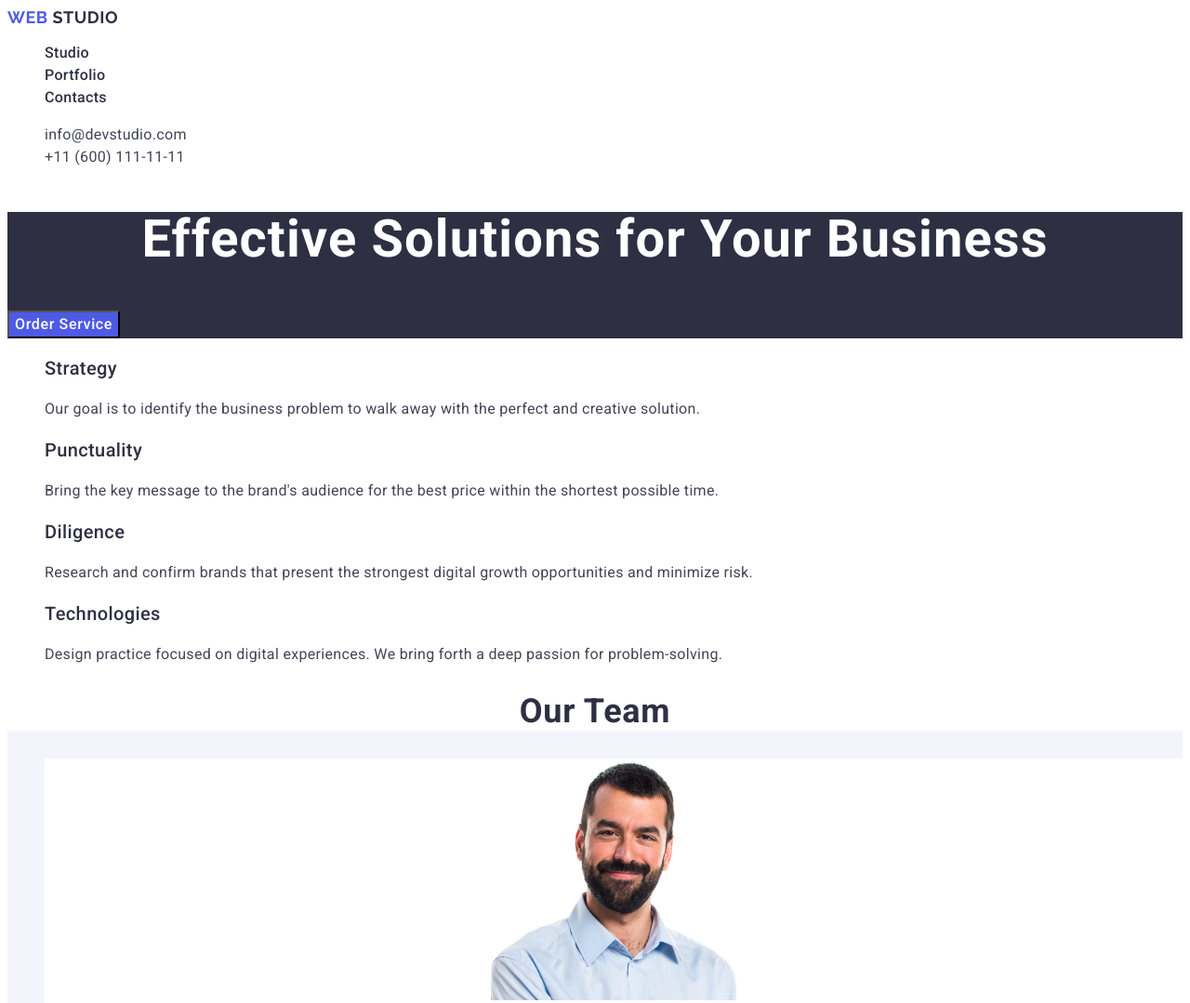
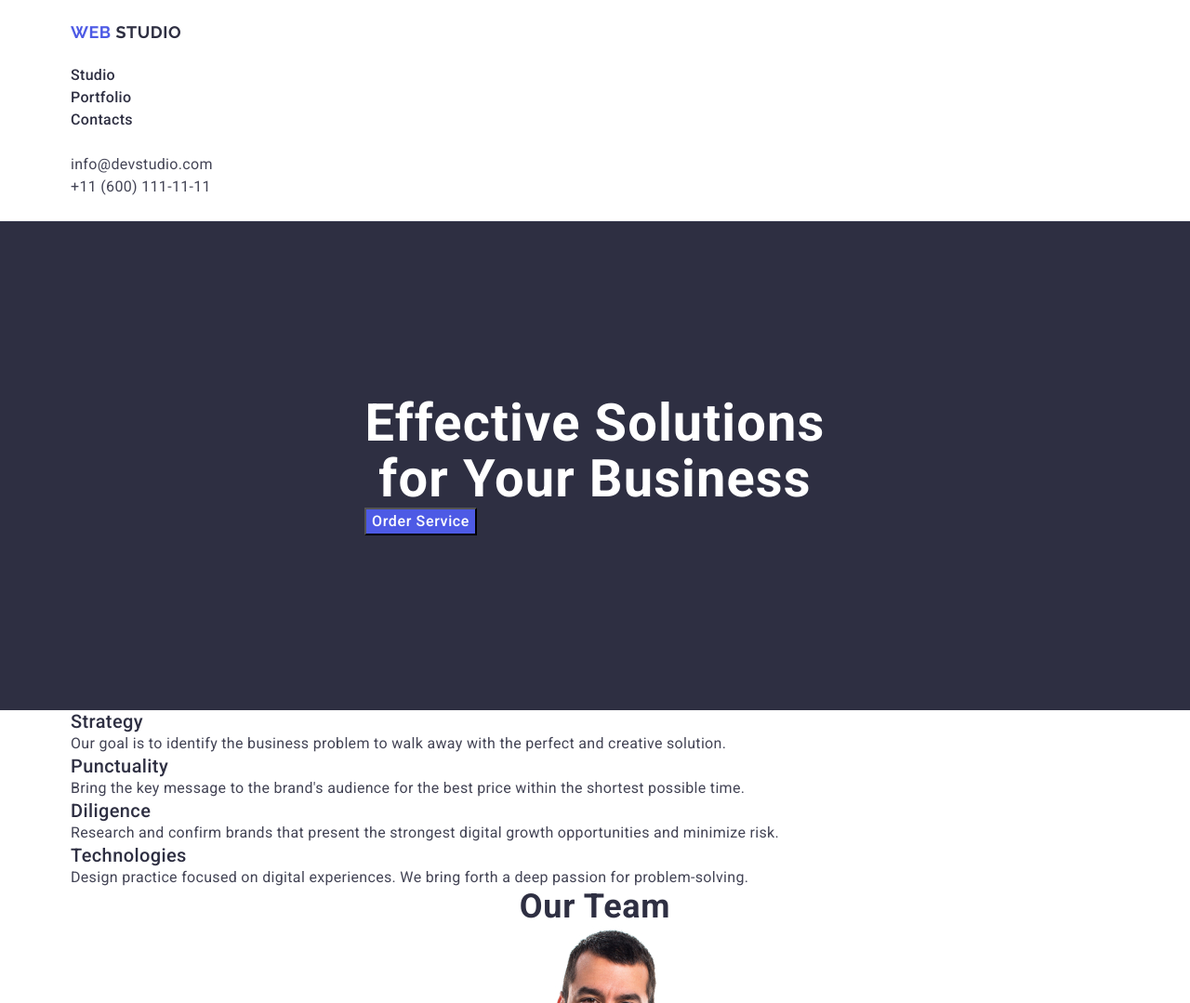
Before and after one commit to Timoha-osobennyy/goithomework03, a plain HTML site: page index.html in a window 1280 px wide. Shown: the top 1079 px of the page at 93% size. Drawn offline with nearby package versions, Linux system fonts and the light colour scheme.

Commit message:
homewor03

```diff
--- a/css/styles.css
+++ b/css/styles.css
@@ -1,3 +1,47 @@
+h1,
+h2,
+h3,
+h4,
+h5,
+h6,
+p {
+    margin-top: 0;
+    margin-bottom: 0;
+}
+
+ul,
+ol {
+    list-style: none;
+    margin-top: 0;
+    margin-bottom: 0;
+    padding-left: 0;
+}
+
+.container {
+    max-width: 1158px;
+    padding-left: 15px;
+    padding-right: 15px;
+    margin: 0 auto;
+}
+.container-header
+.header-nav
+.menu-nav
+.header-adress {
+ display: flex;
+}
+ .container-header {
+ justify-content: space-between;
+   align-items: center;
+}
+.header-adress {
+    padding: 24px 0;
+    gap: 40px;
+}
+.menu-nav {
+    align-items: center;
+    gap: 40px;
+
+}
 body {
     color:#434455;
         font-family: "Roboto", sans-serif;
@@ -23,8 +67,13 @@ font-style: normal;
 }
 
 ul{ list-style: none;}
+
 a {
 text-decoration: none;
+}
+
+.img {
+    display: block;
 }
 
 .info-link {
@@ -63,6 +112,9 @@ font-size: 16px;
   text-align: left;
   color: #4d5ae5;
   text-transform: uppercase;
+  padding: 24px 0;
+  display: block;
+  margin-right: 76px;
     }
 .logo>.studio-footer {
             color: #2e2f42;
@@ -80,6 +132,14 @@ font-size: 16px;
 }
 .effective-solutions{
     background-color:#2e2f42;
+    padding-top: 188px;
+    padding-bottom: 188px;
+    display: flex;
+
+}
+.container-effective-solutions {
+flex-direction: column;
+ gap: 40px;
 
 }
 .h-effective-solutions{
@@ -88,6 +148,10 @@ color: #ffffff;
     line-height: 1.07;
     letter-spacing: 0.02em;
     text-align: center;
+     margin-right: auto;
+     margin-left: auto;
+    display: flex;
+     max-width: 496px;
 }
 .ourteam{
 background-color: #f4f4fd;
@@ -203,3 +267,7 @@ background-color: #2e2f42;
 .footer> .logo> .studio-footer{
     color: #f4f4fd;
 }
+
+header {
+    border-bottom: 1px solid #e7e9fc;
+}
--- a/index.html
+++ b/index.html
@@ -5,7 +5,10 @@
     <meta charset="UTF-8">
     <meta name="viewport" content="width=device-width, initial-scale=1.0">
     <title>Web Studio</title>
-<link rel="preconnect" href="https://fonts.googleapis.com">
+<link rel="stylesheet" href="https://cdnjs.cloudflare.com/ajax/libs/modern-normalize/2.0.0/modern-normalize.min.css"
+    integrity="sha512-4xo8blKMVCiXpTaLzQSLSw3KFOVPWhm/TRtuPVc4WG6kUgjH6J03IBuG7JZPkcWMxJ5huwaBpOpnwYElP/m6wg=="
+    crossorigin="anonymous" referrerpolicy="no-referrer" />
+    <link rel="preconnect" href="https://fonts.googleapis.com">
 <link rel="preconnect" href="https://fonts.gstatic.com" crossorigin>
 <link href="https://fonts.googleapis.com/css2?family=Raleway:wght@700&family=Roboto:wght@400;500;700&display=swap"
     rel="stylesheet">
@@ -16,11 +19,13 @@
     <!-- header -->
 
     <header class="header">
-        <nav>
+
+        <div class="container container-header">
+        <nav class="header-nav" >
             <!--  navigation -->
             <a  href="./index.html" class="logo" >Web <span class="studio-logo"> Studio</span></a>
 
-            <ul>
+            <ul class="menu-nav" >
                 <li><a class="nav-focus" href="./index.html" >Studio</a></li>
                 <li><a class="nav-focus" href="">Portfolio</a></li>
                 <li><a class="nav-focus" href="">Contacts</a></li>
@@ -29,7 +34,7 @@
         <!-- contacts -->
 
         <address class="main-address">
-            <ul>
+            <ul class="header-adress">
 
                 <li>
                     <a class="info-link" href="mailto:info@devstudio.com">info@devstudio.com</a>
@@ -41,6 +46,7 @@
                 </li>
             </ul>
         </address>
+        </div>
     </header>
     <main>
 
@@ -50,42 +56,42 @@
         <!-- hero image -->
 
         <section class="effective-solutions ">
-
+        <div class="container container-effective-solutions">
             <h1 class="h-effective-solutions ">Effective Solutions for Your Business</h1>
 
             <button class="button" type="button">Order Service </button>
-
+         </div>
         </section>
 
         <!-- content -->
 
-        <section >
-
+        <section  class="about" >
+            <div class="container container-about">
             <h2 hidden> Advantages</h2>
 
 
-            <ul>
+            <ul class="advantages-list">
 
-                <li>
+                <li class="advantages-item">
                     <h3 class="h-advantages">Strategy</h3>
                     <p class="p-advantages" >Our goal is to identify the business problem to walk away with the perfect and creative solution.
                     </p>
                 </li>
 
-                <li>
+                <li class="advantages-item" >
                     <h3 class="h-advantages">Punctuality</h3>
                     <p class="p-advantages" >Bring the key message to the brand's audience for the best price within the shortest possible  time.</p>
 
                 </li>
 
-                <li>
+                <li class="advantages-item" >
 
                     <h3 class="h-advantages" >Diligence</h3>
                     <p class="p-advantages">Research and confirm brands that present the strongest digital growth opportunities and minimize  risk.</p>
 
                 </li>
 
-                <li>
+                <li class="advantages-item" >
 
                     <h3 class="h-advantages" >Technologies</h3>
                     <p class="p-advantages">Design practice focused on digital experiences. We bring forth a deep passion for problem-solving. </p>
@@ -93,120 +99,131 @@
                 </li>
 
             </ul>
-
+         </div>
         </section>
 
         <!-- Our Team -->
 
         <section class="ourteam">
-
+        <div class="container container-ourteam"></div>
             <h2 class="section-ourteam">Our Team</h2>
 
-            <ul>
+            <ul class="ourteam-about">
 
                 <li class="h-ourteam">
 
                     <img src="./images/markguerrero.jpg"  alt= "mark guerrero" width="264" height="260" />
+                    <div class="members">
                     <h3 class="h-ourteam">Mark Guerrero</h3>
                     <p class="p-ourteam" > Product Designer</p>
-
+                    </div>
                 </li>
 
                 <li class="h-ourteam" >
                     <img src="./images/tomford.jpg" alt="tom ford" width="264" height="260" />
+                    <div class="members">
                     <h3 class="h-ourteam" >Tom Ford</h3>
                     <p class="p-ourteam" >Frontend Developer</p>
-
+                    </div>
                 </li>
 
                 <li class="h-ourteam" >
 
                     <img src="./images/camilagarcia.jpg" alt=" camila garcia" width="264" height="260" />
+                    <div class="members">
                     <h3 class="h-ourteam" >Camila Garcia</h3>
                     <p class="p-ourteam" > Marketing</p>
-
+                    </div>
                 </li>
 
                 <li class="h-ourteam" >
 
                     <img src="./images/img.jpg" alt="daniel wilson" width="264" height="260" />
+                    <div class="members"></div>
                     <h3 class="h-ourteam" >Daniel Wilson</h3>
                     <p class="p-ourteam" >ui Designer</p>
-
+                    </div>
                 </li>
 
             </ul>
-
+        </div>
         </section>
 
 <!-- Our Portfolio -->
 
-<section >
-
+<section  class="our-portfolio" >
+<div class="container">
     <h2 class="setion-ourportfolio" >Our Portfolio</h2>
 
-    <ul>
+    <ul class="portfolio-item" >
 
-        <li>
+        <li class="portfolio-list" >
 
             <img src="./images/banking-app.jpg"  alt= "banking app" width="360" height="300" />
+            <div class="portfolio-container">
             <h3 class="h-ourportfolio" >Banking App</h3>
             <p class="p-ourportfolio" >App</p>
-
+            </div>
         </li>
 
-        <li>
+        <li class="portfolio-list" >
             <img src="./images/cashless-payment.jpg"  alt ="cashless payment"  width="360" height="300" />
+            <div class="portfolio-container">
             <h3 class="h-ourportfolio" >Cashless Payment</h3>
             <p class="p-ourportfolio" >Marketing</p>
-
+            </div>
         </li>
 
-        <li>
+        <li class="portfolio-list" >
 
             <img src="./images/meditaion-app.jpg" alt=" meditation app" width="360" height="300" />
+            <div class="portfolio-container">
             <h3 class="h-ourportfolio" >Meditation App</h3>
             <p class="p-ourportfolio" >App</p>
-
+            </div>
         </li>
 
-        <li>
+        <li class="portfolio-list" >
 
             <img src="./images/taxiservice.jpg"  alt="taxi service" width="360" height="300" />
+            <div class="portfolio-container">
             <h3 class="h-ourportfolio" >Taxi Service</h3>
             <p class="p-ourportfolio" >Marketing</p>
-
+            </div>
         </li>
 
-        <li>
+        <li class="portfolio-list" >
 
             <img src="./images/screen-Illustrations.jpg" alt="screen illustrations" width="360" height="300" />
+            <div class="portfolio-container">
             <h3 class="h-ourportfolio" >Screen Illustrations</h3>
             <p class="p-ourportfolio">Design</p>
-
+            </div>
         </li>
 
 
-        <li>
+        <li class="portfolio-list" >
 
             <img src="./images/online-courses.jpg" alt="online courses" width="360" height="300" />
+            <div class="portfolio-container">
             <h3 class="h-ourportfolio">Online Courses</h3>
             <p class="p-ourportfolio">Marketing</p>
-
+            </div>
         </li>
 
 
     </ul>
-
+</div>
 </section>
 
     </main>
 
 
     <footer class="footer">
+    <div class="container">
         <a  href="./index.html" class="logo">Web <span class="studio-footer"> Studio</span></a>
         <p class="footer-titel">Increase the flow of customers and sales for your business with digital marketing & growth solutions. </p>
-
+    </div>
     </footer>
 </body>
 
```
